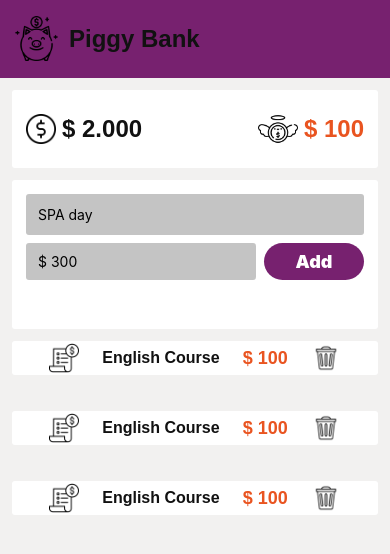
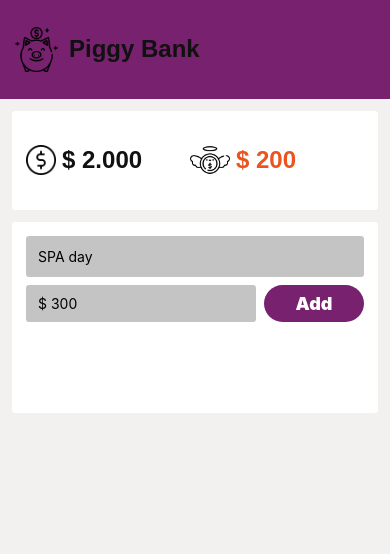
Before and after one commit to analiseburtet/PiggyBank-App, a React Native app: screen / in a window 390 px wide. Shown: the top 554 px of the page. Built offline with nearby package versions, Linux system fonts and the light colour scheme.

Commit message:
refatorar componente app para ser funcional, passar data do app para billcontainer

```diff
--- a/App.js
+++ b/App.js
@@ -1,4 +1,5 @@
-import React from 'react';
+import React, { useState, useEffect } from 'react';
+import { AsyncStorage } from "react-native";
 import { StyleSheet, View } from 'react-native';
 import Header from './src/components/Header'
 import AccountAmount from './src/components/AccountAmount'
@@ -6,12 +7,41 @@ import Form from './src/components/Form'
 import BillContainer from './src/components/BillContainer'
 
 export default function App() {
+  const [data, setData] = useState([]);
+
+  const updateNegativeBalance = async (id, name, money) => {
+    const unixTimestamp = id;
+    await AsyncStorage.setItem(
+      unixTimestamp,
+      JSON.stringify({ name, money })
+    );
+    setData([...data, { key: id, name, money }]);
+  }
+
+  useEffect(() => {
+    const getData = async () => {
+      let data = null;
+      try {
+        data = (await displayData()).map(([key, name, money]) => {
+          const finalValue = JSON.parse(name, money);
+          return { key, ...finalValue };
+        });
+        console.log(data);
+      } catch (error) {
+        console.log(error);
+        data = [];
+      }
+      setData(data);
+    };
+    getData();
+  }, []);
+
   return (
     <View style={styles.container}>
       <Header/>
-      <AccountAmount/>
-      <Form/>
-      <BillContainer/>
+      <AccountAmount updateNegativeBalance={updateNegativeBalance}/>
+      <Form updateNegativeBalance={updateNegativeBalance}/>
+      <BillContainer data={data} />
     </View>
   );
 }
@@ -23,3 +53,21 @@ const styles = StyleSheet.create({
     flexDirection: 'column'
   },
 });
+
+const displayData = async () => {
+  let objects = null;
+  try {
+    let keys = null;
+    try {
+      keys = await AsyncStorage.getAllKeys();
+      objects = await AsyncStorage.multiGet(
+        keys.filter((key) => !!parseInt(key, 10))
+      );
+      return objects;
+    } catch (error) {
+      console.log(error);
+    }
+  } catch (error) {
+    console.log(error);
+  }
+};
--- a/package.json
+++ b/package.json
@@ -9,6 +9,7 @@
   },
   "dependencies": {
     "expo": "~37.0.3",
+    "moment": "^2.25.3",
     "react": "~16.9.0",
     "react-dom": "~16.9.0",
     "react-native": "https://github.com/expo/react-native/archive/sdk-37.0.1.tar.gz",
--- a/src/components/AccountAmount.js
+++ b/src/components/AccountAmount.js
@@ -1,7 +1,10 @@
-import React from 'react'
-import { View, Text, Image, StyleSheet, TextInput } from 'react-native'
+import React, { useState } from 'react'
+import { View, Image, StyleSheet, TextInput } from 'react-native'
 
-const AccountAmount = () => {
+const AccountAmount = ({ updateNegativeBalance }) => {
+    const [ positiveBalance, setPositiveBalance ] = useState()
+    const [ negativeBalance, setNegativeBalance ] = useState()
+
     return(
         <View style={styles.background}>
             <Image
@@ -12,15 +15,21 @@ const AccountAmount = () => {
                 <TextInput
                     style={styles.text}
                     placeholder='$ 2.000'
+                    onChangeText={(positiveBalance) => setPositiveBalance(positiveBalance)}
+                    value={positiveBalance}
                 />
             </View>
              <Image
                 style={styles.coinfly}
                 source={require('../../assets/coinfly.png')}
             />
-            <Text
-                 style={styles.negativeText}
-            >$ 100</Text>
+             <View style={styles.inputBox}>
+                <TextInput
+                    style={styles.negativeText}
+                    placeholder='$ 200'
+                    value={negativeBalance}
+                />
+            </View>
         </View>
     )
 }
@@ -62,7 +71,6 @@ const styles =  StyleSheet.create({
         paddingLeft: 6
     },
     inputBox: {
-        flexShrink: 'inherit',
         flex: 1
     }
 })
--- a/src/components/BillContainer.js
+++ b/src/components/BillContainer.js
@@ -1,13 +1,7 @@
 import React from 'react'
 import { View, Text, Image, StyleSheet, SafeAreaView, FlatList } from 'react-native'
 
-const DATA = [
-    { key: '1', name: 'English Course', value: 100 },
-    { key: '2', name: 'English Course', value: 100 },
-    { key: '3', name: 'English Course', value: 100 }
-]
-
-function Item({ name, value }){
+function Item({ name, money }){
     return(
         <View style={styles.container}>
             <Image
@@ -19,7 +13,7 @@ function Item({ name, value }){
             >{name}</Text>
             <Text
                  style={styles.negativeText}
-            >$ {value}</Text>
+            >$ {money}</Text>
             <Image
                 style={styles.can}
                 source={require('../../assets/can.png')}
@@ -28,14 +22,14 @@ function Item({ name, value }){
     )
 }
 
-const BillContainer = () => {
+const BillContainer = ({data}) => {
     return(
         <SafeAreaView>
             <FlatList
-                data={DATA}
+                data={data}
                 keyExtractor={(item) => item.key}
                 renderItem={({ item }) => (
-                    <Item name={item.name} value={item.value}/>
+                    <Item name={item.name} value={item.money}/>
                 )}
             />
         </SafeAreaView>
--- a/src/components/Form.js
+++ b/src/components/Form.js
@@ -1,22 +1,34 @@
-import React from 'react'
+import React, { useState } from 'react'
 import { View, TouchableOpacity, TextInput, Text, StyleSheet } from 'react-native'
+import Moment from 'moment'
 
-const Form = () => {
+const Form = ({ updateNegativeBalance }) => {
+    const [ name, setName ] = useState()
+    const [ money, setMoney ] = useState()
+
     return(
         <View style={styles.background}>
             <View>
                 <TextInput
                     style={styles.input}
                     placeholder="SPA day"
+                    onChangeText={(name) => setName(name)}
+                    value={name}
                 />
             </View>
             <View style={styles.row}>
                 <TextInput
                     style={styles.inputNumber}
                     placeholder="$ 300"
+                    onChangeText={(money) => setMoney(money)}
+                    value={money}
                 />
                 <TouchableOpacity
                     style={styles.button}
+                    onPress={() => {
+                        let id = Moment().unix().toString()
+                        updateNegativeBalance( id, name, money )
+                    }}
                 >
                     <Text style={styles.add}>Add</Text>
                 </TouchableOpacity>
```
